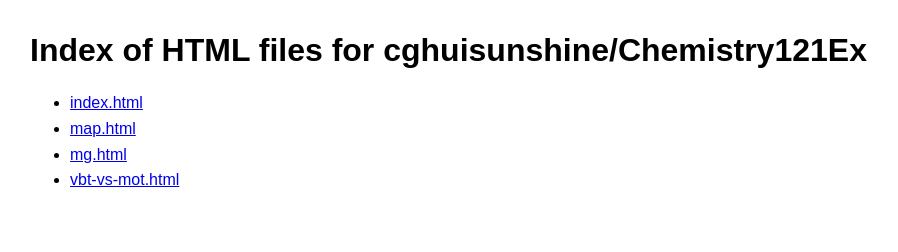
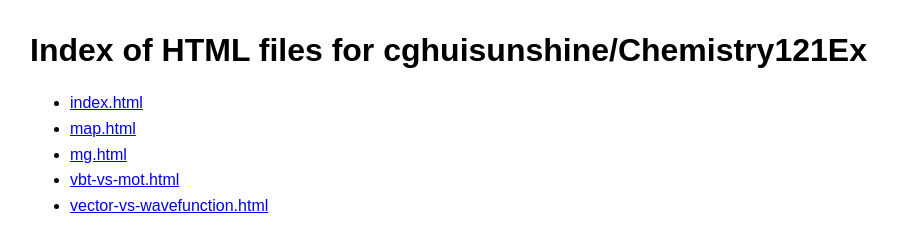
Before and after one commit to cghuisunshine/Chemistry121Ex, a plain HTML site: page content.html in a window 1280 px wide. Shown: the whole page, without its empty margins (2-900 px from the left). Drawn offline with Linux system fonts and the light colour scheme.

Commit message:
Update content.html index

```diff
--- a/content.html
+++ b/content.html
@@ -15,6 +15,7 @@
     <li><a href="https://cghuisunshine.github.io/Chemistry121Ex/map.html">map.html</a></li>
     <li><a href="https://cghuisunshine.github.io/Chemistry121Ex/mg.html">mg.html</a></li>
     <li><a href="https://cghuisunshine.github.io/Chemistry121Ex/vbt-vs-mot.html">vbt-vs-mot.html</a></li>
+    <li><a href="https://cghuisunshine.github.io/Chemistry121Ex/vector-vs-wavefunction.html">vector-vs-wavefunction.html</a></li>
   </ul>
 </body>
 </html>
```
